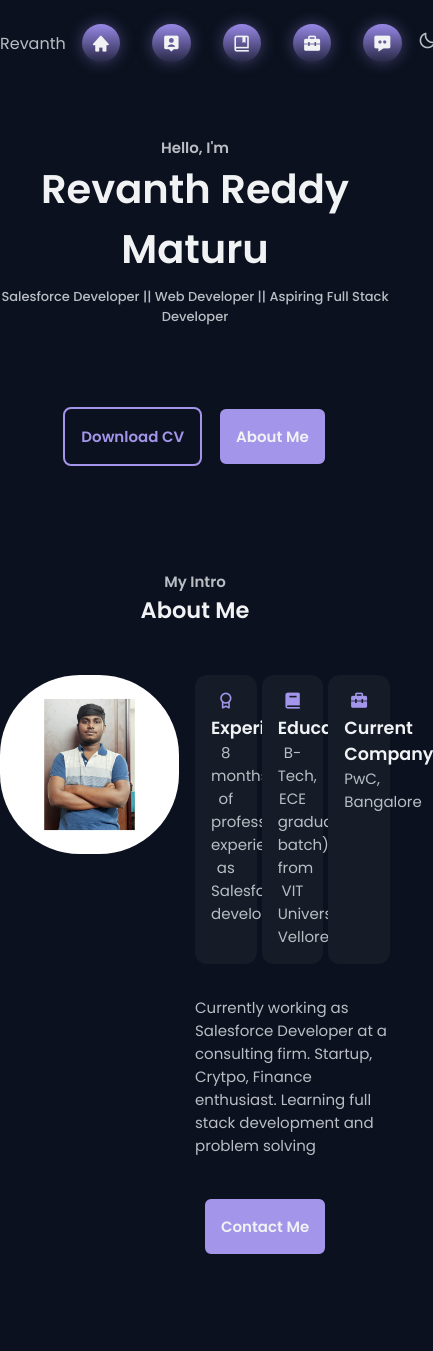
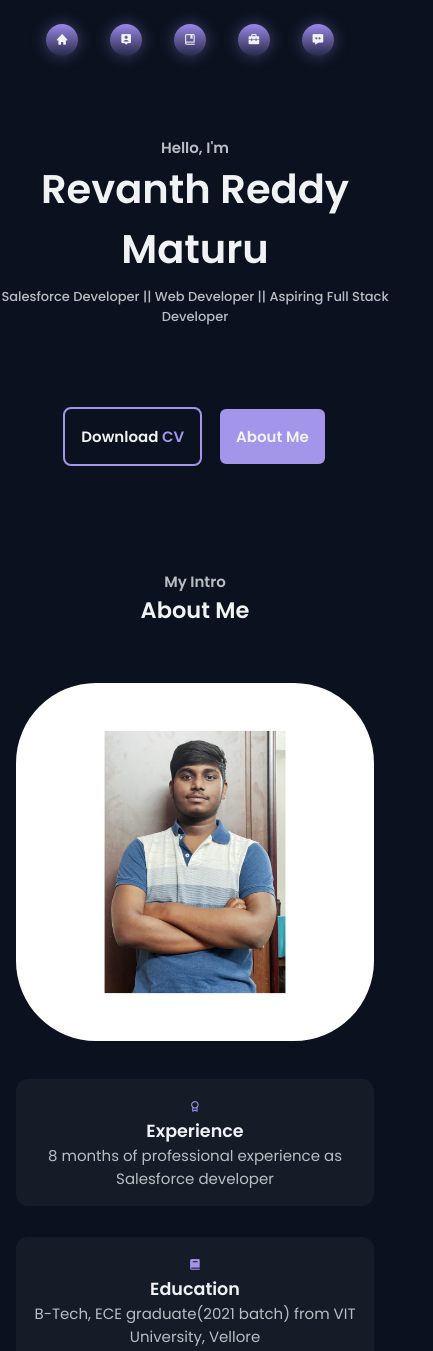
Before and after one commit to revanthreddymaturu/Revanth-Portfolio-Website, a plain HTML site: page index.html in a window 390 px wide. Shown: the top 1351 px of the page, 433 px wide, since content can reach past the window. Drawn offline with nearby package versions, Linux system fonts and the light colour scheme.

Commit message:
Made mobile rensponsive

```diff
--- a/index.html
+++ b/index.html
@@ -13,10 +13,11 @@
   <body>
     <!--Nav Section-->
   <header class="header">
+    <div>
       <nav class="navbar__top">
         <ul class="navbar__list">
           <li class="navbar__list1">
-          Revanth
+           <span>Revanth</span>
           </li>
           <li>
             <div class="navbar__menu">
@@ -49,9 +50,11 @@
               </ul>
           </div>
         </li>
-        <li class="navbar__list2"><i class='bx bx-moon'></i></li>
+          <li class="navbar__list2 grid-align-right"><i class='bx bx-moon'></i></li>
         </ul>
       </nav>
+    </div>
+
   </header>
 
 
@@ -70,7 +73,7 @@
   <!--Download CV  Section-->
   <section class="section2__btn">
     <div class="section2__btn--container">
-      <button class="download__btn btn">Download CV</button>
+      <button class="download__btn btn" ><a href="./assets/Revanth Resume.pdf" download>Download</a> CV</button>
       <button class="aboutme__btn btn"><a href="#aboutme--section">About Me</a> </button>
     </div>
   </section>
@@ -111,11 +114,9 @@
           </div>
         </div>
         <div class="xp__intro">
-          <p>Currently working as Salesforce Developer at a consulting firm. Startup, Crytpo, Finance enthusiast. Learning full stack development and problem solving</p>
+          <p class="font-big">Currently working as Salesforce Developer at a consulting firm. Startup, Crypto, Finance enthusiast. Learning full stack development and problem solving</p>
         </div>
-        <div class="contactme--btn">
-          <button class="btn"><a href="#contact--section">Contact Me</a></button>
-        </div>
+
       </div>
 
     </div>
@@ -227,7 +228,7 @@
           <span class="bold-font">Email</span>
            <span>mrevanth1999@gmail.com</span>
       </div>
-      <div class="navbar__menu margin-top margin-bottom">
+      <div class=" margin-top margin-bottom">
         <ul class="navbar__menulist">
           <li class="navbar__item">
             <a href="https://www.linkedin.com/in/revanth-reddy-maturu-226118156/" target="_blank" class="navbar__link">
--- a/styles.css
+++ b/styles.css
@@ -71,9 +71,6 @@ body {
   background-color: var(--body-color);
   color: var(--text-color);
   transition: 0.4s; /* for light mode animation */
-  margin-left: auto;
-  margin-right: auto;
-  max-width: 950px;
 }
 
 h1,
@@ -116,9 +113,14 @@ img {
 .header {
   position: fixed;
   z-index: var(--z-fixed);
-  width: 65%;
+  width: 100%;
   background-color: var(--body-color);
+  display: grid;
+
+  align-items: center;
+  justify-content: center;
 }
+
 .section__container {
   display: flex;
   justify-content: center;
@@ -126,7 +128,9 @@ img {
   padding: 8.5rem 0 2rem;
 }
 .navbar__list {
-  display: flex;
+  display: grid;
+  grid-template-columns: repeat(3, 1fr);
+  column-gap: normal;
   align-items: center;
   justify-content: space-between;
   margin: 1.5rem 0 1.5rem 0;
@@ -135,11 +139,16 @@ img {
 .bx {
   font-size: 1.2rem;
 }
-.navbar__list2:hover,
-.navbar__list1:hover {
+.grid-align-right {
+  justify-self: end;
+}
+.navbar__list2:hover {
   color: hsl(250, 66%, 75%);
 }
-.navbar__list1,
+.navbar__list1 span:hover {
+  cursor: pointer;
+  color: hsl(250, 66%, 75%);
+}
 .navbar__list2 {
   cursor: pointer;
 }
@@ -209,7 +218,7 @@ a {
   font-weight: bold;
 }
 .aboutme__btn,
-.contactme--btn > button {
+.contactme--btn {
   color: hsl(var(--second-hue), 48%, 8%);
   background-color: hsl(250, 66%, 75%);
   border: 2px solid hsl(var(--second-hue), 48%, 8%);
@@ -219,6 +228,9 @@ a {
 }
 .aboutme {
   padding-top: 6rem;
+  margin-left: auto;
+  margin-right: auto;
+  max-width: 965px;
 }
 .my--img {
   max-width: 100%;
@@ -251,6 +263,9 @@ a {
   border-radius: 0.75rem;
   padding: 1rem;
 }
+.font-big {
+  font-size: 1.5rem;
+}
 .xp__intro,
 .contactme--btn {
   margin-top: 2rem;
@@ -265,7 +280,7 @@ a {
   gap: 1rem;
 }
 .skills__grid--container {
-  max-width: 20rem;
+  max-width: 27rem;
   padding: 2rem;
   background-color: var(--container-color);
   border-radius: 0.75rem;
@@ -308,3 +323,56 @@ a {
 ::-webkit-scrollbar-thumb:hover {
   background-color: hsl(var(--second-hue), 8%, 20%);
 }
+
+@media screen and (max-width: 1070px) {
+  .navbar__list1,
+  .navbar__list2 {
+    display: none;
+  }
+  .navbar__menulist {
+    max-width: 20px;
+    margin-left: auto;
+    margin-right: auto;
+  }
+}
+@media screen and (max-width: 840px) {
+  .font-big {
+    font-size: 1rem;
+  }
+}
+@media screen and (max-width: 780px) {
+  .font-big {
+    font-size: 2rem;
+  }
+  .img--experience {
+    margin: 3rem 0.5rem 0rem 0.5rem;
+    row-gap: 1rem;
+    margin-bottom: 0;
+    display: grid;
+    grid-template-columns: 1fr;
+  }
+  .my--img {
+    margin: 0.5rem;
+  }
+  .xp__intro {
+    margin: 0.5rem;
+  }
+}
+@media screen and (max-width: 410px) {
+  .navbar__menulist {
+    max-width: 5px;
+    margin-left: auto;
+    margin-right: auto;
+  }
+  .xp__items {
+    display: grid;
+    grid-template-columns: repeat(1, minmax(0, 1fr));
+    row-gap: 15px;
+  }
+  .my--xp__item {
+    margin: 0.5rem;
+  }
+  .bx {
+    font-size: 0.8rem;
+  }
+}
```
Also changed, not shown: 1 other file. Lines whose indentation alone changed are shown as unchanged.
